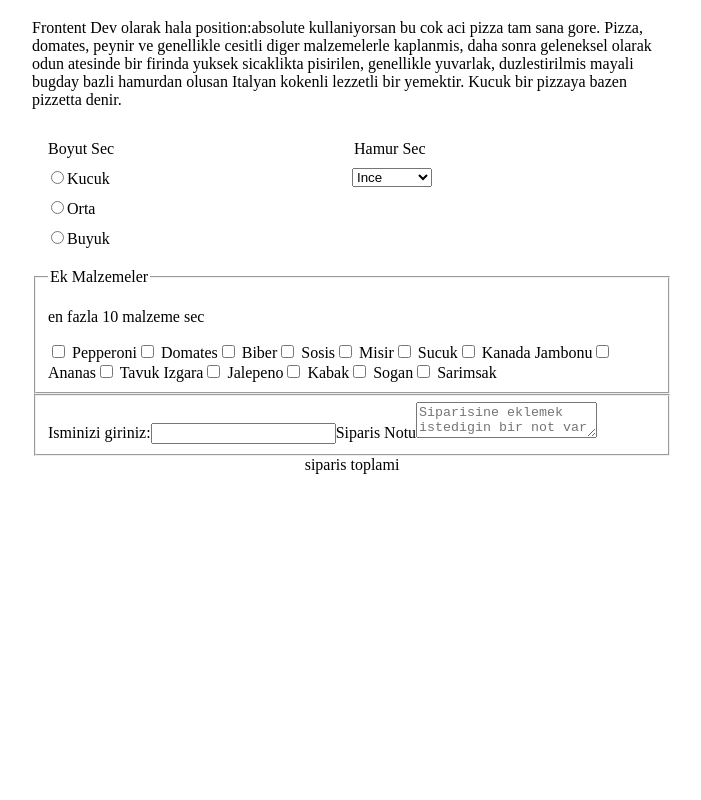
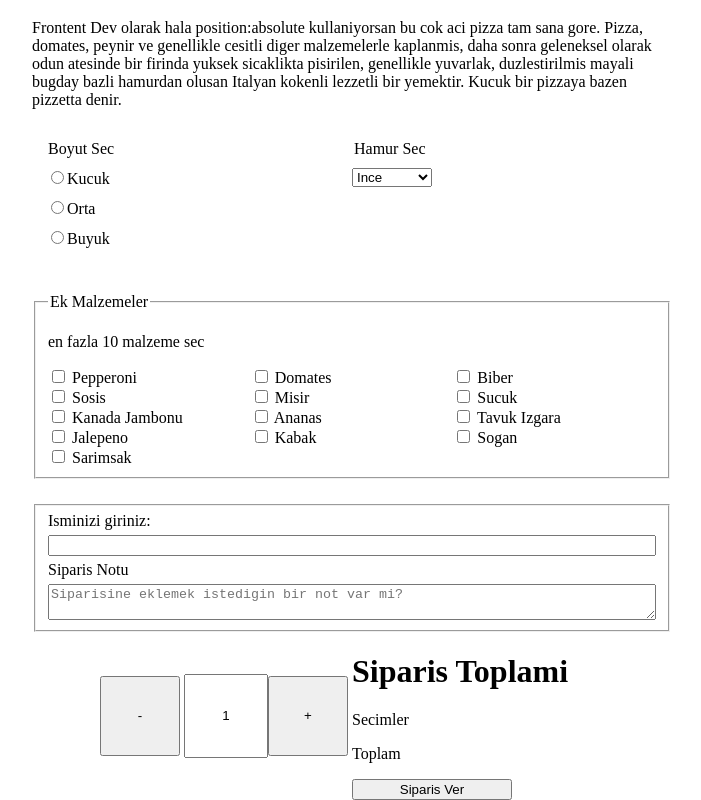
Before and after one commit to anilburakc/fsweb-s8-challenge-pizza, a React (Vite) app: page /order in a window 1280 px wide. Shown: the part 285-1085 px from the top of the page, without its empty margins (288-989 px from the left). Before the commit the page ends 859 px from the top, so only its background shows below. Built offline with nearby package versions, Linux system fonts and the light colour scheme.

Commit message:
css update

```diff
--- a/src/Component/Order.jsx
+++ b/src/Component/Order.jsx
@@ -156,7 +156,19 @@ export default function Order({ formData, handleChange }) {
 
                     </form>
                 </section>
-                <footer>siparis toplami</footer>
+                <footer className="footer-content">
+                    <div className="arttir-azalt">
+                        <button id="azalt">-</button>
+                        <input type="text" id="sayac" defaultValue="1"/>
+                        <button id="arttir">+</button>
+                    </div>
+                    <div className="footer-order">
+                        <h1>Siparis Toplami</h1>
+                        <p>Secimler</p>
+                        <p>Toplam</p>
+                        <button>Siparis Ver</button>
+                    </div>
+                </footer>
 
             </main>
         </>
--- a/src/index.css
+++ b/src/index.css
@@ -11,14 +11,14 @@
 }*/
 
 html,
-body{
+body {
   height: 100vh;
   margin: 0;
   padding: 0;
 }
 
 
-.home-container{
+.home-container {
   background: url('images/iteration-1-images/home-banner.png');
   background-repeat: no-repeat;
   background-position: center;
@@ -28,13 +28,13 @@ body{
 }
 
 
-.home-container{
+.home-container {
   display: flex;
   flex-direction: column;
   align-items: center;
 }
 
-.home-container p{
+.home-container p {
   padding: 0;
   margin: 10px;
   text-align: center;
@@ -42,7 +42,7 @@ body{
   color: #FAF7F2;
 }
 
-.home-container img{
+.home-container img {
   padding-top: 20px;
   margin-top: 20px;
   width: 150px;
@@ -50,7 +50,7 @@ body{
   color: #FAF7F2;
 }
 
-.home-container button{
+.home-container button {
   border: none;
   border-radius: 50px;
   width: 100px;
@@ -67,7 +67,7 @@ body{
   height: 100%;
 }*/
 
-.order-header{
+.order-header {
   display: flex;
   flex-direction: column;
   background-color: #CE2829;
@@ -78,16 +78,16 @@ body{
   gap: 0.1rem;
 }
 
-.order-header img{
+.order-header img {
   padding: 2rem;
   width: 30rem;
 }
 
-.header-nav{
+.header-nav {
   width: 40rem;
 }
 
-.order-main{
+.order-main {
   display: flex;
   flex-direction: column;
   width: 40rem;
@@ -95,38 +95,46 @@ body{
   justify-self: center;
   min-height: 86vh;
 }
+
 /*.order-info,
 .order-form,
 .order-main footer{
   justify-content:
 }*/
 
-.order-info-div{
+.order-info-div {
   display: grid;
   grid-template-columns: repeat(3, 1fr);
   gap: 50px;
   align-items: center;
 }
-.order-info-div > :nth-child(1){
+
+.order-info-div> :nth-child(1) {
   font-size: 30px;
   text-align: left;
   margin: 0;
 }
-.order-info-div > :nth-child(2){
+
+.order-info-div> :nth-child(2) {
   text-align: right;
 }
-.order-info-div > :nth-child(3){
+
+.order-info-div> :nth-child(3) {
   text-align: left;
 }
 
-.form-select{
+.form-content {
+  width: 40rem;
+}
+
+.form-select {
   display: grid;
   grid-template-columns: repeat(2, 1fr);
   border: none;
 }
 
 .select-radio-item,
-.select-option-item{
+.select-option-item {
   display: flex;
   flex-direction: column;
   gap: 10px;
@@ -134,3 +142,63 @@ body{
   margin-bottom: 10px;
   width: 5rem;
 }
+
+.form-ekMalzemeler {
+  margin-top: 25px;
+  display: flex;
+  flex-direction: column;
+}
+
+.checkbox-container {
+  display: grid;
+  grid-template-columns: repeat(3, 1fr);
+}
+
+.isim-not {
+  margin-top: 25px;
+  gap: 5px;
+  display: flex;
+  flex-direction: column;
+}
+
+.footer-content {
+  display: grid;
+  grid-template-columns: repeat(2, 1fr);
+
+}
+
+.footer-content button {
+  width: 10rem;
+}
+
+.arttir-azalt {
+  display: grid;
+  grid-template-columns: repeat(3, 1fr);
+  margin-top: 30px;
+  justify-content: center;
+  align-items: center;
+  margin: 0;
+  padding: 0;
+}
+
+.arttir-azalt> :nth-child(1) {
+  width: 80px;
+  height: 80px;
+  margin: 0;
+  padding: 0;
+}
+
+.arttir-azalt> :nth-child(2) {
+  width: 80px;
+  height: 80px;
+  text-align: center;
+  margin: 0;
+  padding: 0;
+}
+
+.arttir-azalt> :nth-child(3) {
+  width: 80px;
+  height: 80px;
+  margin: 0;
+  padding: 0;
+}
```
